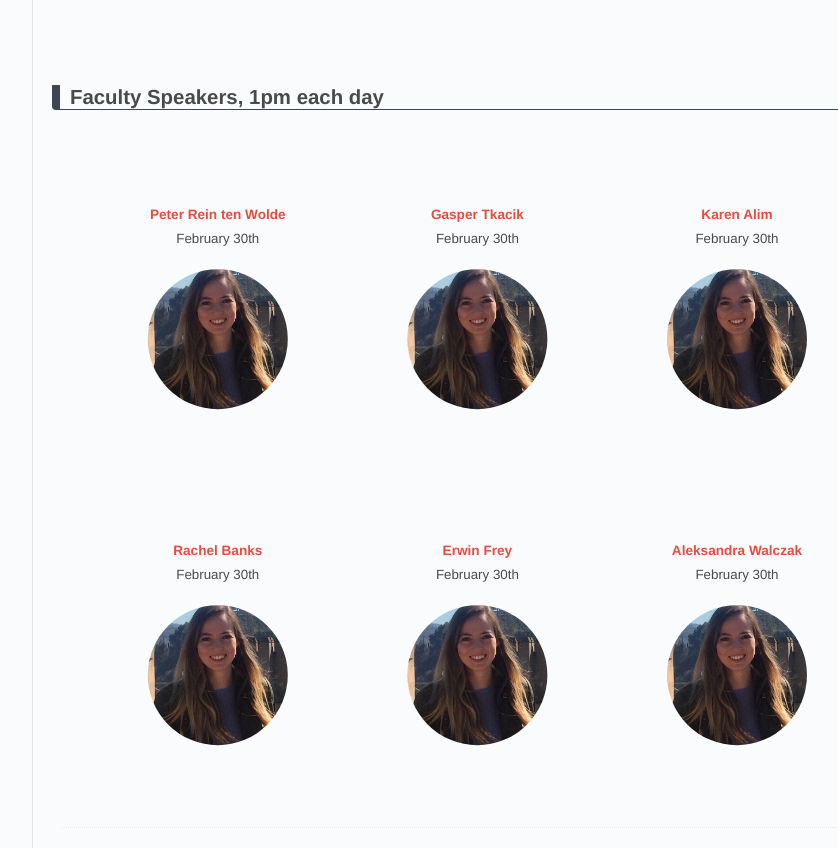
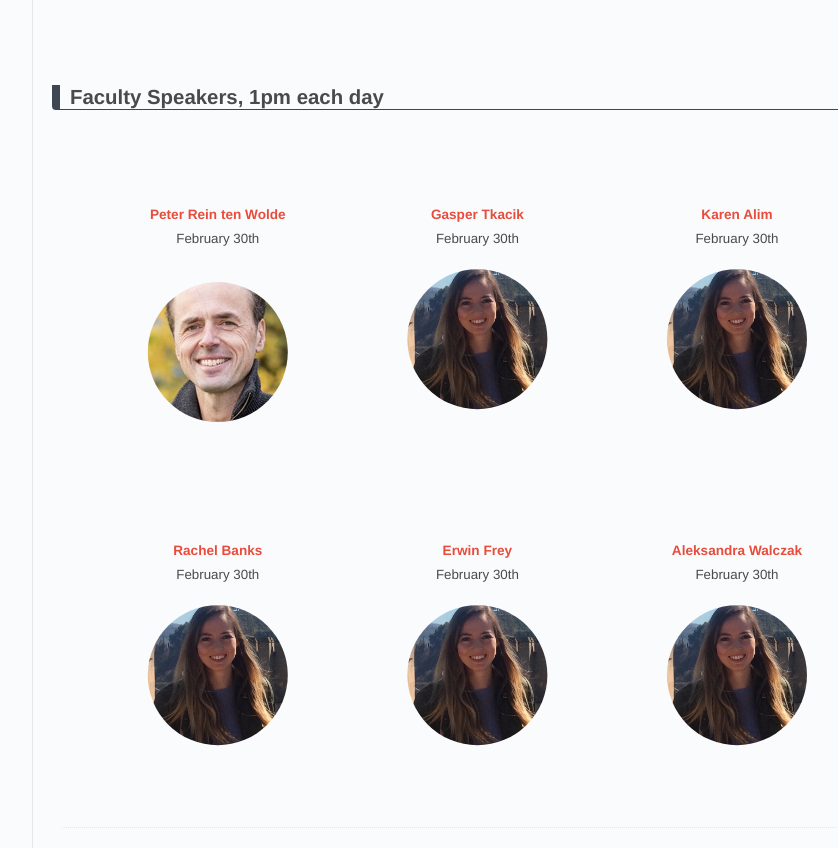
Before and after one commit to RPGroup-PBoC/pboc22_heidelberg, a Jekyll site: the page built from _posts/2022-01-30-people.md, in a window 1280 px wide. Shown: the part 615-1463 px from the top of the page, without its empty margins (240-1078 px from the left). Built offline with Jekyll 4.4.1, drawn with Linux system fonts in a browser that asks for light colours.

Commit message:
added speaker pics

```diff
--- a/_data/speakers.yaml
+++ b/_data/speakers.yaml
@@ -1,6 +1,6 @@
 - name: Peter Rein ten Wolde
   link: "https://amolf.nl/research-groups/biochemical-networks"
-  image: rbanks.jpg
+  image: ReintenWolde.jpg
   date: February 30th
 
 - name: Gasper Tkacik
```
Also changed, not shown: images/people/ReintenWolde.jpg (added).
